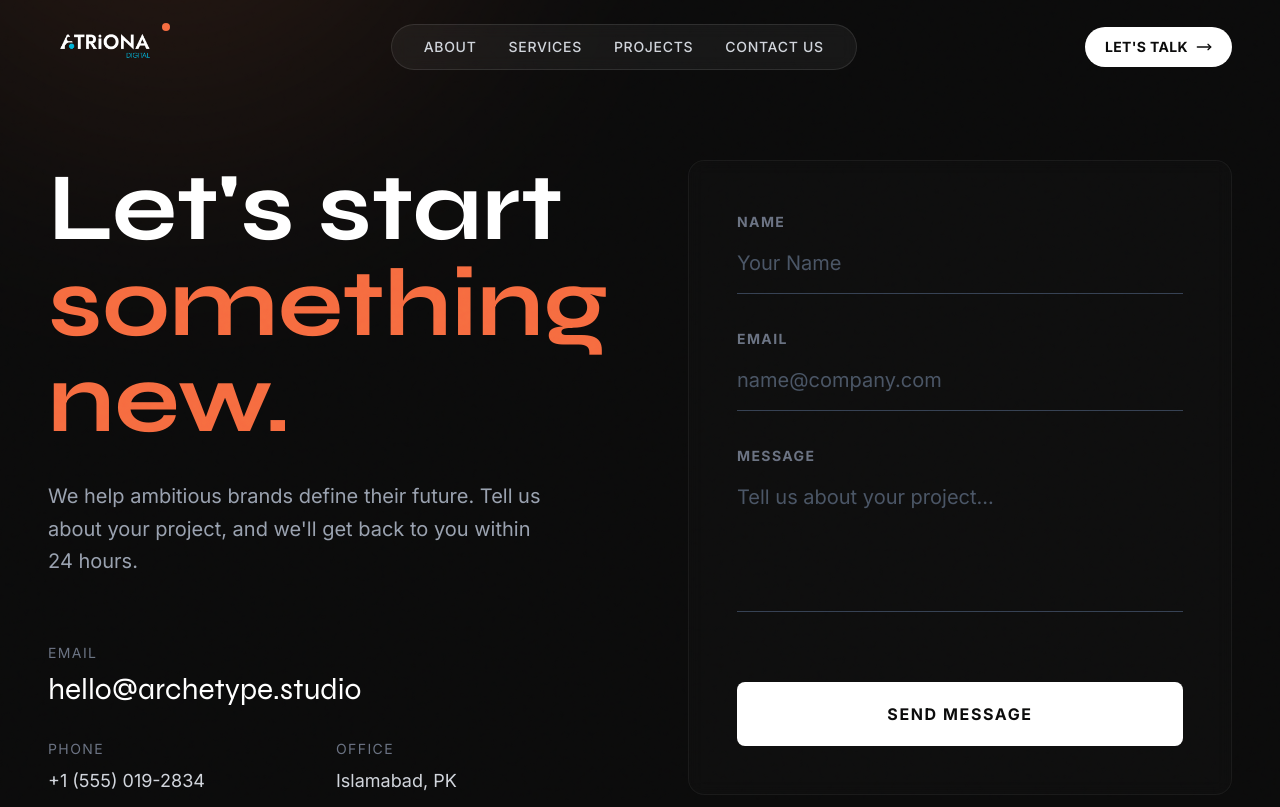
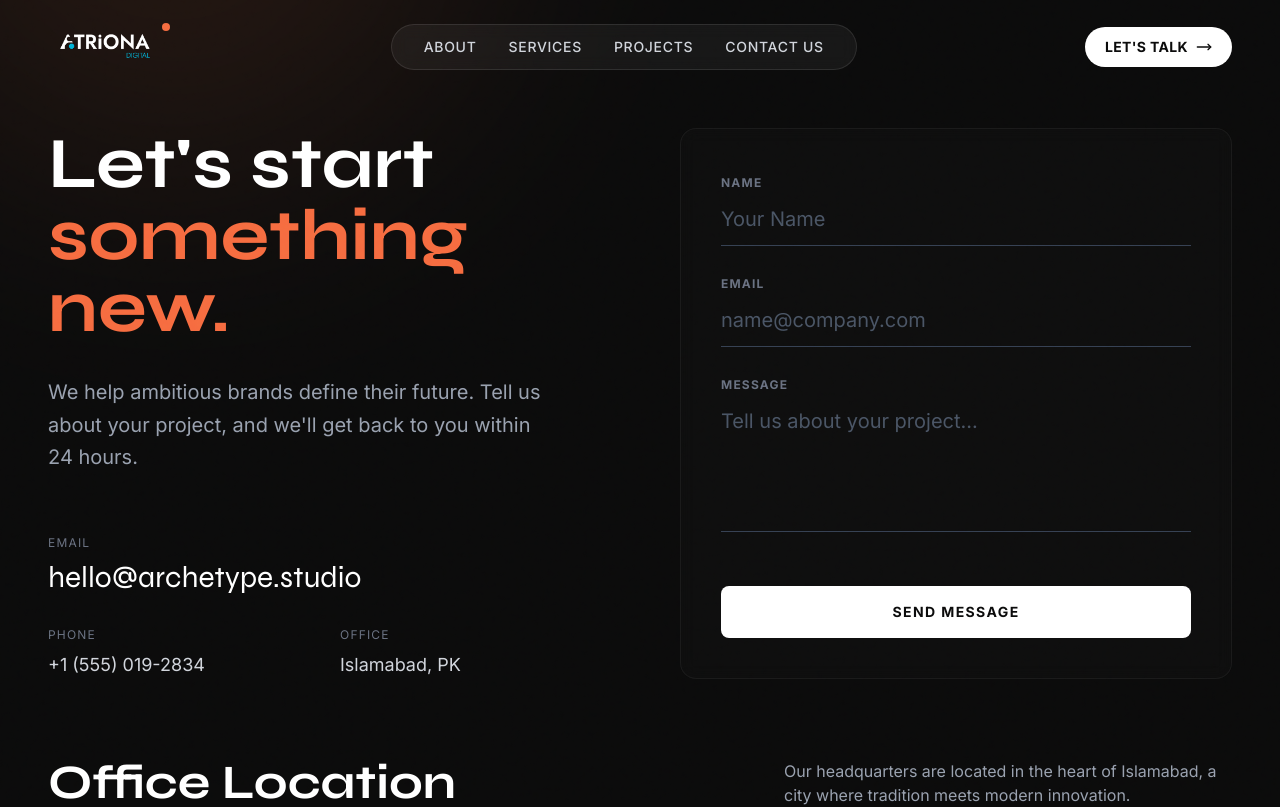
Before and after one commit to fahad-khan11/agency-website, a Next.js app: page /contact in a window 1280 px wide. Shown: the top 807 px of the page. Built offline with nearby package versions, Linux system fonts and the light colour scheme.

Commit message:
fixed the contact page responciveness

```diff
--- a/app/contact/page.tsx
+++ b/app/contact/page.tsx
@@ -37,7 +37,7 @@ export default function ContactPage() {
 
   return (
     <ReactLenis root>
-      <main ref={container} className="min-h-screen bg-black text-white relative overflow-hidden pt-32 pb-24 md:pt-40">
+      <main ref={container} className="min-h-screen bg-black text-white relative overflow-hidden pt-24 pb-16 md:pt-32 md:pb-20">
 
         {/* Background Gradients */}
         <div className="absolute top-[-20%] left-[-10%] w-[600px] h-[600px] bg-brand-orange/10 rounded-full blur-[120px] pointer-events-none mix-blend-screen" />
@@ -45,74 +45,74 @@ export default function ContactPage() {
 
         <div className="container mx-auto px-6 md:px-12">
 
-          <div className="grid md:grid-cols-2 gap-16 md:gap-24 mb-24 md:mb-32">
+          <div className="grid md:grid-cols-2 gap-10 md:gap-16 lg:gap-20 mb-16 md:mb-20">
             {/* Left Column: Info */}
             <div className="flex flex-col justify-between h-full">
               <div>
-                <h1 className="contact-reveal text-6xl md:text-8xl font-display font-bold mb-8 leading-none">
+                <h1 className="contact-reveal text-4xl sm:text-5xl md:text-6xl lg:text-7xl font-display font-bold mb-6 md:mb-8 leading-none">
                   Let's start <br />
                   <span className="text-brand-orange">something new.</span>
                 </h1>
-                <p className="contact-reveal text-xl text-gray-400 max-w-lg mb-12 leading-relaxed">
+                <p className="contact-reveal text-base sm:text-lg md:text-xl text-gray-400 max-w-lg mb-8 md:mb-10 leading-relaxed">
                   We help ambitious brands define their future. Tell us about your project, and we'll get back to you within 24 hours.
                 </p>
               </div>
 
-              <div className="space-y-8 contact-reveal">
+              <div className="space-y-6 md:space-y-8 contact-reveal">
                 <div className="group cursor-pointer">
-                  <span className="text-sm uppercase tracking-widest text-gray-500 mb-2 block">Email</span>
-                  <a href="mailto:hello@archetype.studio" className="text-2xl md:text-3xl font-display hover:text-brand-orange transition-colors flex items-center gap-2">
-                    hello@archetype.studio <ArrowUpRight className="w-5 h-5 opacity-0 group-hover:opacity-100 transition-opacity" />
+                  <span className="text-xs uppercase tracking-widest text-gray-500 mb-2 block">Email</span>
+                  <a href="mailto:hello@archetype.studio" className="text-xl sm:text-2xl md:text-3xl font-display hover:text-brand-orange transition-colors flex items-center gap-2">
+                    hello@archetype.studio <ArrowUpRight className="w-4 h-4 sm:w-5 sm:h-5 opacity-0 group-hover:opacity-100 transition-opacity" />
                   </a>
                 </div>
 
-                <div className="grid grid-cols-2 gap-8">
+                <div className="grid grid-cols-2 gap-6 md:gap-8">
                   <div>
-                    <span className="text-sm uppercase tracking-widest text-gray-500 mb-2 block">Phone</span>
-                    <p className="text-lg text-gray-300">+1 (555) 019-2834</p>
+                    <span className="text-xs uppercase tracking-widest text-gray-500 mb-2 block">Phone</span>
+                    <p className="text-base sm:text-lg text-gray-300">+1 (555) 019-2834</p>
                   </div>
                   <div>
-                    <span className="text-sm uppercase tracking-widest text-gray-500 mb-2 block">Office</span>
-                    <p className="text-lg text-gray-300">Islamabad, PK</p>
+                    <span className="text-xs uppercase tracking-widest text-gray-500 mb-2 block">Office</span>
+                    <p className="text-base sm:text-lg text-gray-300">Islamabad, PK</p>
                   </div>
                 </div>
               </div>
             </div>
 
             {/* Right Column: Form */}
-            <div className="contact-form bg-neutral-900/30 backdrop-blur-sm border border-white/5 p-8 md:p-12 rounded-2xl">
-              <form className="space-y-8" onSubmit={(e) => e.preventDefault()}>
+            <div className="contact-form bg-neutral-900/30 backdrop-blur-sm border border-white/5 p-6 sm:p-8 md:p-10 rounded-2xl">
+              <form className="space-y-6" onSubmit={(e) => e.preventDefault()}>
                 <div className="space-y-2">
-                  <label htmlFor="name" className="text-sm uppercase tracking-widest text-gray-500 font-bold">Name</label>
+                  <label htmlFor="name" className="text-xs uppercase tracking-widest text-gray-500 font-bold">Name</label>
                   <input
                     type="text"
                     id="name"
                     placeholder="Your Name"
-                    className="w-full bg-transparent border-b border-gray-700 py-4 text-xl focus:border-brand-orange focus:outline-none transition-colors placeholder:text-gray-600"
+                    className="w-full bg-transparent border-b border-gray-700 py-3 text-base sm:text-lg md:text-xl focus:border-brand-orange focus:outline-none transition-colors placeholder:text-gray-600"
                   />
                 </div>
 
                 <div className="space-y-2">
-                  <label htmlFor="email" className="text-sm uppercase tracking-widest text-gray-500 font-bold">Email</label>
+                  <label htmlFor="email" className="text-xs uppercase tracking-widest text-gray-500 font-bold">Email</label>
                   <input
                     type="email"
                     id="email"
                     placeholder="name@company.com"
-                    className="w-full bg-transparent border-b border-gray-700 py-4 text-xl focus:border-brand-orange focus:outline-none transition-colors placeholder:text-gray-600"
+                    className="w-full bg-transparent border-b border-gray-700 py-3 text-base sm:text-lg md:text-xl focus:border-brand-orange focus:outline-none transition-colors placeholder:text-gray-600"
                   />
                 </div>
 
                 <div className="space-y-2">
-                  <label htmlFor="message" className="text-sm uppercase tracking-widest text-gray-500 font-bold">Message</label>
+                  <label htmlFor="message" className="text-xs uppercase tracking-widest text-gray-500 font-bold">Message</label>
                   <textarea
                     id="message"
                     rows={4}
                     placeholder="Tell us about your project..."
-                    className="w-full bg-transparent border-b border-gray-700 py-4 text-xl focus:border-brand-orange focus:outline-none transition-colors placeholder:text-gray-600 resize-none"
+                    className="w-full bg-transparent border-b border-gray-700 py-3 text-base sm:text-lg md:text-xl focus:border-brand-orange focus:outline-none transition-colors placeholder:text-gray-600 resize-none"
                   ></textarea>
                 </div>
 
-                <button className="w-full bg-white text-black font-bold uppercase tracking-widest py-5 rounded-lg hover:bg-brand-orange hover:text-white transition-all duration-300 mt-8">
+                <button className="w-full bg-white text-black font-bold uppercase tracking-widest py-4 text-sm rounded-lg hover:bg-brand-orange hover:text-white transition-all duration-300 mt-6">
                   Send Message
                 </button>
               </form>
@@ -120,10 +120,10 @@ export default function ContactPage() {
           </div>
 
           {/* Location & Map Section */}
-          <div className="space-y-16">
-            <div className="space-y-8">
+          <div className="space-y-12 md:space-y-16">
+            <div className="space-y-6 md:space-y-8">
               <div className="flex flex-col md:flex-row md:items-end justify-between gap-4 contact-reveal">
-                <h2 className="text-4xl md:text-5xl font-display font-bold">Office Location</h2>
+                <h2 className="text-3xl sm:text-4xl md:text-5xl font-display font-bold">Office Location</h2>
                 <p className="text-gray-400 max-w-md text-sm md:text-base">
                   Our headquarters are located in the heart of Islamabad, a city where tradition meets modern innovation.
                 </p>
```
